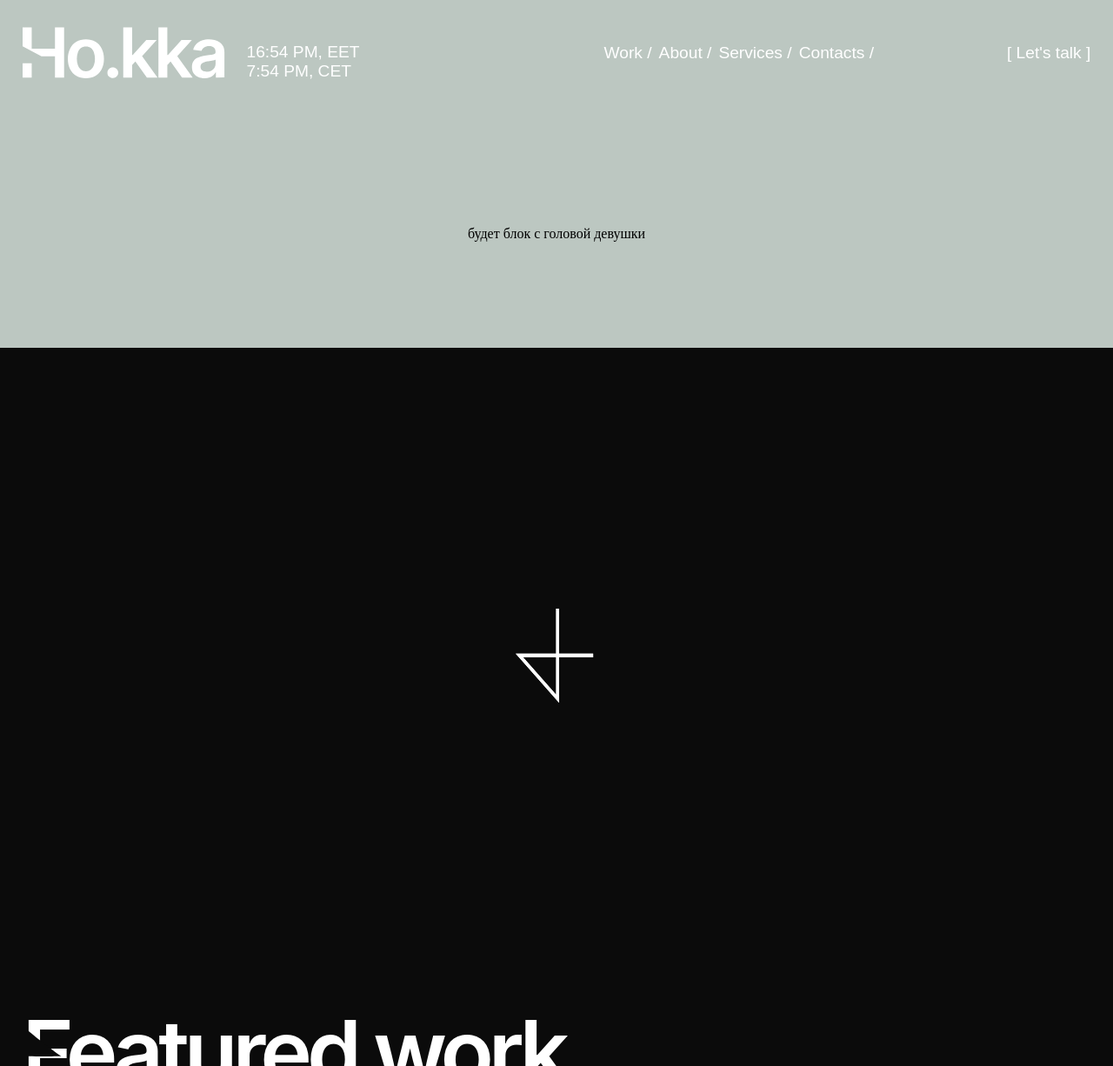
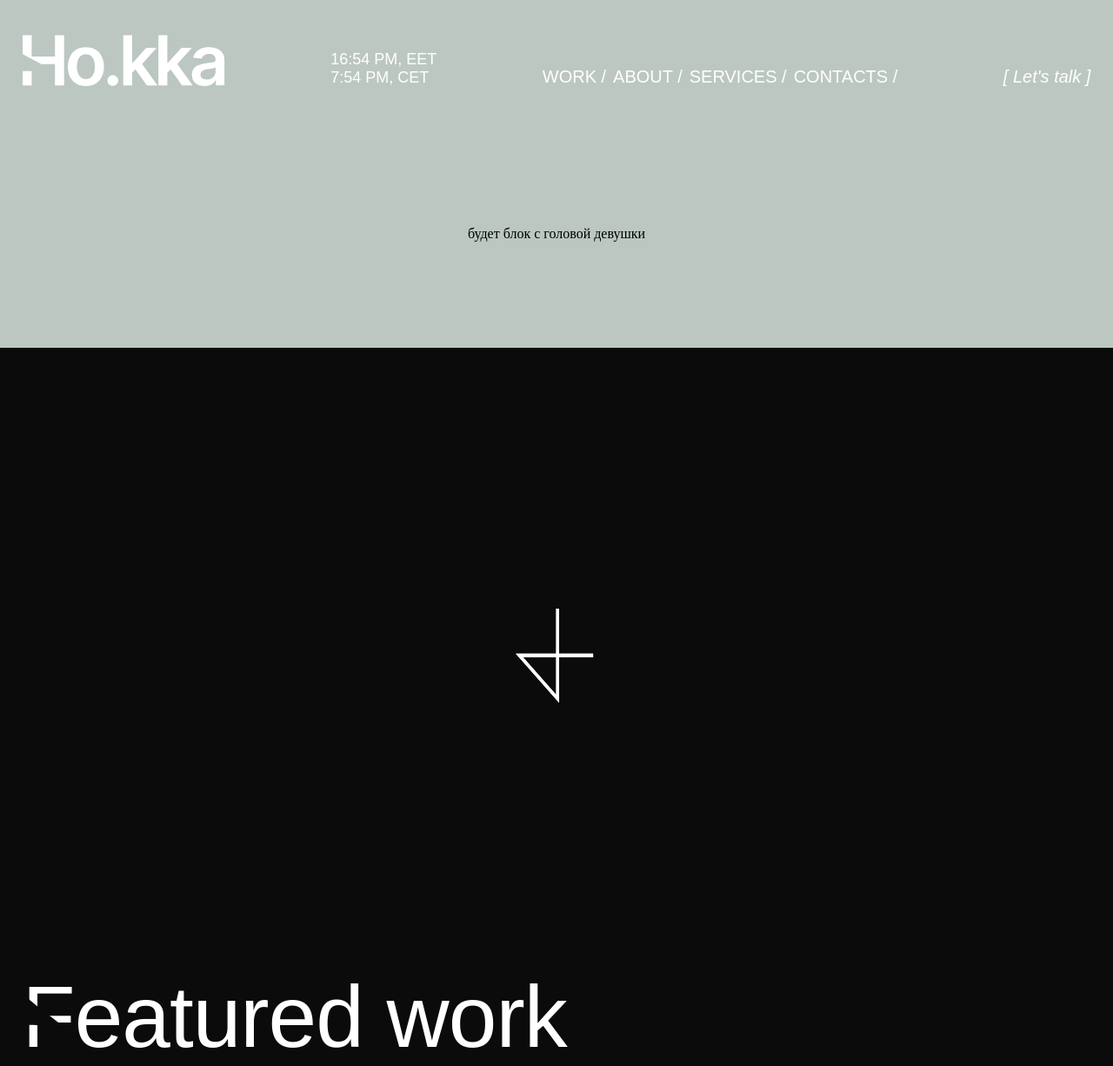
Before and after one commit to Scrpfr/pages-testin, a PHP site: page /html-Hokka-digital-studio/index.html in a window 1280 px wide. Shown: the top 1226 px of the page at 87% size. Run offline with PHP 8.4, Linux system fonts and the light colour scheme.

Commit message:
Add files via upload

```diff
--- a/html-Hokka-digital-studio/css/main.css
+++ b/html-Hokka-digital-studio/css/main.css
@@ -15,12 +15,12 @@
 }
 
 h2 {
-   font-family: var(--second-family);
-   font-weight: 600;
-   font-size: 631%;
+   font-family: var(--font7);
+   font-weight: 500;
+   font-size: 625%;
    line-height: 120%;
-   letter-spacing: -0.06em;
-   padding: 40px 0;
+   letter-spacing: -0.01em;
+   color: #fff;
 }
 
 h3 {
@@ -39,30 +39,40 @@ a {
    display: flex;
    flex-direction: row;
    justify-content: space-between;
-   align-items: center;
+   align-items: flex-end;
 }
 
 .main-header {
    width: 100%;
-   height: 122px;
+   height: 100px;
    position: fixed;
    z-index: 10;
    color: #fff;
+   font-size: 120%;
    font-family: var(--font-family);
-   font-weight: 400;
-   font-size: 120%;
    .content {height: 100%;}
 }
 
 .main-header__time {
    position: relative;
-   top: 10px;
    left: -10vw;
+   font-weight: 400;
+   font-size: 18px;
+   @media (max-width: 1380px) {
+      left: 0;
+   }
 }
 
 .main-header__arrows__list {
+   font-size: 20px;
+   text-transform: uppercase;
    gap: 8px;
    li {list-style-type: none;}
+}
+
+.main-header__com {
+   font-style: italic;
+   font-size: 20px;
 }
 
 .section {
@@ -83,6 +93,7 @@ a {
 }
 
 .section-second {
+   font-family: var(--font-family);
    background-color: #0B0B0B;
    color: #fff;
 }
@@ -98,8 +109,8 @@ a {
 .section-second__header::after {
    content: '';
    position: absolute;
-   left: 6px;
-   top: 76px;
+   left: 7px;
+   top: 40px;
    width: 39px;
    height: 30px;
    /* background-color: #ff0000; */
```
